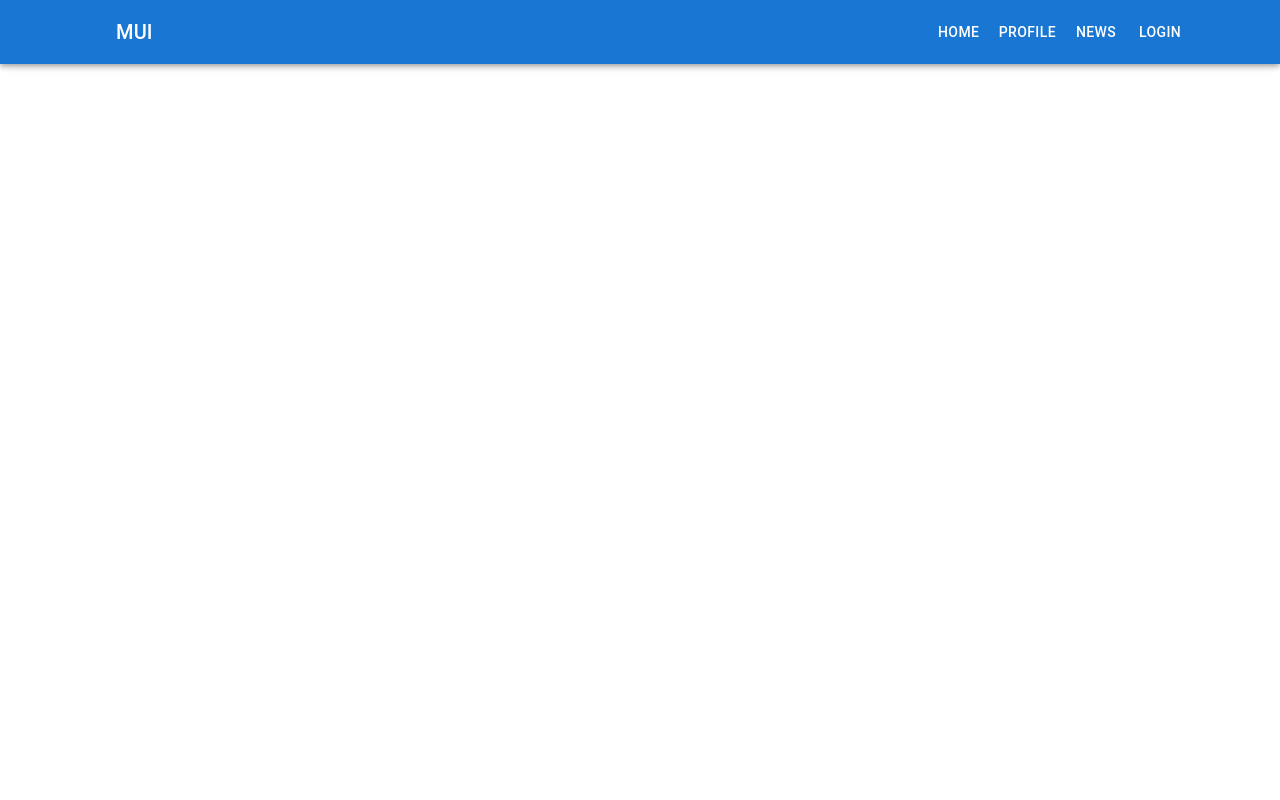
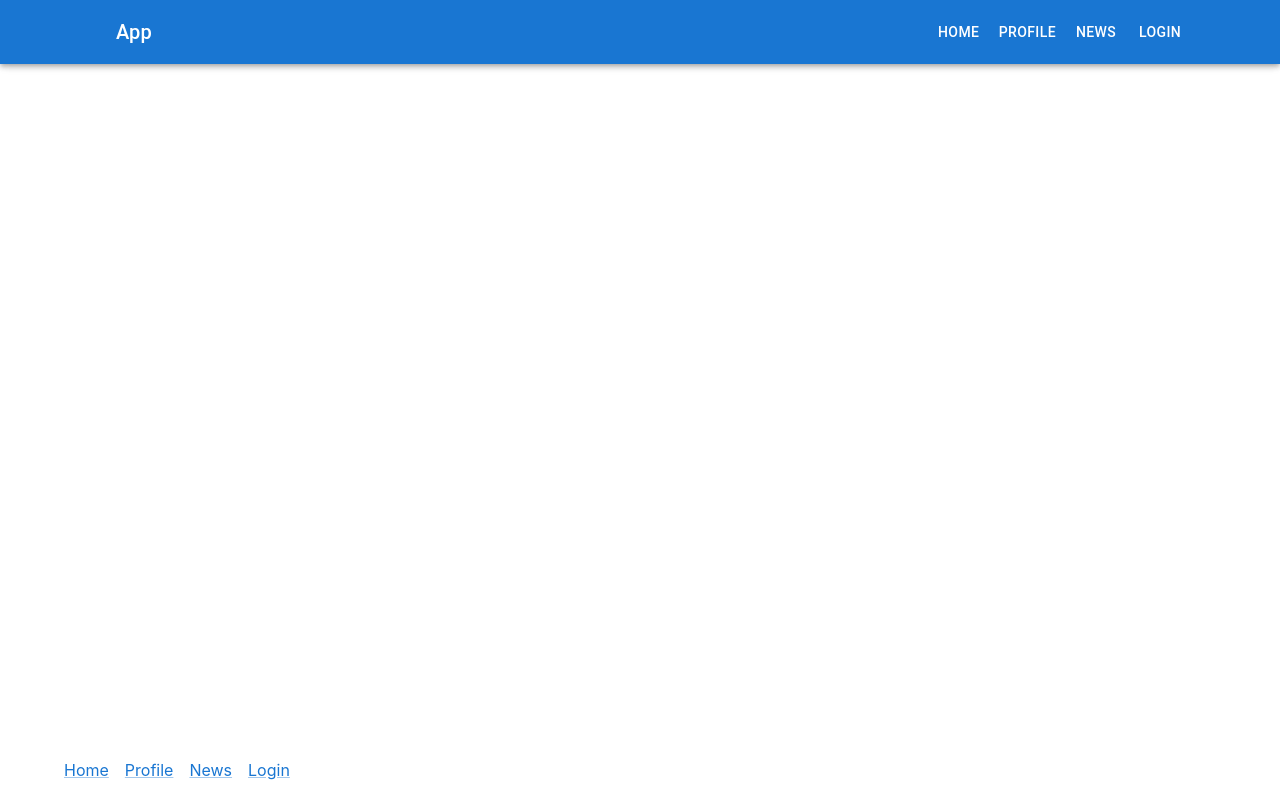
Before and after one commit to DefK1lla/s-one-test-task, a React (Create React App) app: page / in a window 1280 px wide. Built offline with nearby package versions, Linux system fonts and the light colour scheme.

Commit message:
feat: add footer & layout components

```diff
--- a/src/App.tsx
+++ b/src/App.tsx
@@ -1,17 +1,15 @@
 import { BrowserRouter, Route, Routes } from 'react-router-dom'
 
-import Header from './components/Header/Header'
+import { Layout } from './components/Layout'
 import { Login } from './pages/Login'
 import { News } from './pages/News'
 import { Profile } from './pages/Profile'
 import { NotFount } from './pages/NotFound/NotFound'
 
-import { navItems } from './shared/content/nav'
-
 function App() {
   return (
     <BrowserRouter>
-      <Header navItems={navItems} />
+      <Layout>
         <Routes>
           <Route path='/login' element={<Login />} />
           <Route path='/profile' element={<Profile />} />
@@ -19,6 +17,7 @@ function App() {
           <Route path='/' element={<News />} />
           <Route path='*' element={<NotFount />} />
         </Routes>
+      </Layout>
     </BrowserRouter>
   )
 }
--- /dev/null
+++ b/src/components/Footer/Footer.tsx
@@ -0,0 +1,29 @@
+import s from './footer.module.css'
+
+import { FC } from 'react'
+import { NavLink } from 'react-router-dom'
+
+import { Container, Link } from '@mui/material'
+
+import { NavItem } from '../../shared/types/nav'
+import { Stack } from '@mui/system'
+
+interface Props {
+  navItems: NavItem[]
+}
+
+export const Footer: FC<Props> = ({ navItems }) => {
+  return (
+    <div className={s.wrapper}>
+      <Container>
+        <Stack direction='row' spacing={2}>
+          {navItems.map(item => (
+            <Link component={NavLink} to={item.path}>
+              {item.title}
+            </Link>
+          ))}
+        </Stack>
+      </Container>
+    </div>
+  )
+}
--- /dev/null
+++ b/src/components/Footer/footer.module.css
@@ -0,0 +1,3 @@
+.wrapper {
+  padding: 20px 0;
+}
--- /dev/null
+++ b/src/components/Footer/index.ts
@@ -0,0 +1,3 @@
+import { Footer } from './Footer'
+
+export { Footer }
--- a/src/components/Header/Header.tsx
+++ b/src/components/Header/Header.tsx
@@ -82,7 +82,7 @@ export default function DrawerAppBar({ window, navItems }: Props) {
               variant='h6'
               component='div'
             >
-              MUI
+              App
             </Typography>
             <Box className={s.navDesktop}>
               {navItems.map(item => (
--- a/src/components/Header/index.ts
+++ b/src/components/Header/index.ts
@@ -1,3 +1,3 @@
 import Header from './Header'
 
-export default Header
+export { Header }
--- /dev/null
+++ b/src/components/Layout/Layout.tsx
@@ -0,0 +1,18 @@
+import s from './layout.module.css'
+
+import { FC, PropsWithChildren } from 'react'
+
+import { navItems } from '../../shared/content/nav'
+
+import { Footer } from '../Footer'
+import { Header } from '../Header'
+
+export const Layout: FC<PropsWithChildren> = ({ children }) => {
+  return (
+    <div className={s.wrapper}>
+      <Header navItems={navItems} />
+      <main>{children}</main>
+      <Footer navItems={navItems} />
+    </div>
+  )
+}
--- /dev/null
+++ b/src/components/Layout/index.ts
@@ -0,0 +1,3 @@
+import { Layout } from './Layout'
+
+export { Layout }
--- /dev/null
+++ b/src/components/Layout/layout.module.css
@@ -0,0 +1,7 @@
+.wrapper {
+  min-height: 100%;
+  height: 100vh;
+
+  display: grid;
+  grid-template-rows: auto 1fr auto;
+}
```
Lines whose indentation alone changed are shown as unchanged.
